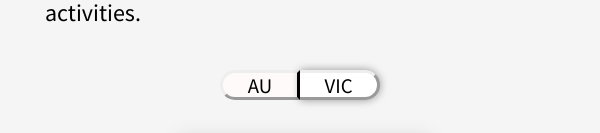
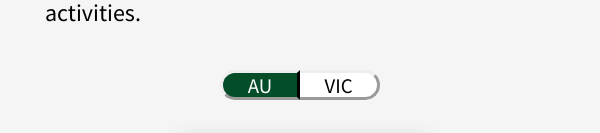
Before and after one commit to ritxon/actlitter-client, a React (Create React App) app: page /volunteer in a window 600 px wide. Shown: the part 823-956 px from the top of the page. Built offline with nearby package versions, Linux system fonts and the light colour scheme.

Commit message:
vplunteer color

```diff
--- a/src/pages/volunteer/volunteer.css
+++ b/src/pages/volunteer/volunteer.css
@@ -255,17 +255,17 @@
   .volunteer_au_opyions {
     background-color: rgb(255, 255, 255);
     text-align: center;
-    border-style: outset solid outset outset;
+    border-style: outset;
     width: 160px;
     height: 35px;
     border-radius: 15px 0px 0px 15px;
-    box-shadow: 0px 0px 8px 0 rgba(0, 0, 0, 0.4);
+    /* box-shadow: 0px 0px 8px 0 rgba(0, 0, 0, 0.4); */
   }
   .volunteer_au_opyions_choose {
     /* background-color: rgb(255, 250, 250); */
-    background-color: #E67E22;
+    background-color: #044d29;
     text-align: center;
-    border-style: outset solid outset outset;
+    border-style: outset;
     width: 160px;
     height: 35px;
     border-radius: 15px 0px 0px 15px;
@@ -273,21 +273,27 @@
   .volunteer_vic_opyions {
     background-color: rgb(255, 255, 255);
     text-align: center;
-    border-style: outset outset outset none;
+    border-style: outset;
     width: 160px;
     height: 35px;
     border-radius: 0px 15px 15px 0px;
-    box-shadow: 0px 0px 8px 0 rgba(0, 0, 0, 0.4);
+    /* box-shadow: 0px 0px 8px 0 rgba(0, 0, 0, 0.4); */
   }
 
   .volunteer_vic_opyions_choose {
     /* background-color: rgb(255, 250, 250); */
-    background-color: #E67E22;
+    background-color: #044d29;
     text-align: center;
-    border-style: outset outset outset none;
+    border-style: outset;
     width: 160px;
     height: 35px;
     border-radius: 0px 15px 15px 0px;
+  }
+  .volunteer_vic_opyions_choose p{
+    color: #fff;
+  }
+  .volunteer_au_opyions_choose p{
+    color: #fff;
   }
 }
 
@@ -329,16 +335,13 @@
     font-size: 130%;
   }
   .volunteer_au_opyions {
-    background-color: rgb(255, 255, 255);
     text-align: center;
     border-style: outset solid outset outset;
     width: 80px;
     height: 30px;
     border-radius: 15px 0px 0px 15px;
-    box-shadow: 0px 0px 8px 0 rgba(0, 0, 0, 0.4);
   }
   .volunteer_au_opyions_choose {
-    background-color: rgb(255, 250, 250);
     text-align: center;
     border-style: outset solid outset outset;
     width: 80px;
@@ -346,22 +349,33 @@
     border-radius: 15px 0px 0px 15px;
   }
   .volunteer_vic_opyions {
-    background-color: rgb(255, 255, 255);
     text-align: center;
     border-style: outset outset outset none;
     width: 80px;
     height: 30px;
     border-radius: 0px 15px 15px 0px;
-    box-shadow: 0px 0px 8px 0 rgba(0, 0, 0, 0.4);
   }
 
   .volunteer_vic_opyions_choose {
-    background-color: rgb(255, 250, 250);
     text-align: center;
     border-style: outset outset outset none;
     width: 80px;
     height: 30px;
     border-radius: 0px 15px 15px 0px;
+  }
+  .volunteer_vic_opyions_choose {
+    /* background-color: rgb(255, 250, 250); */
+    background-color: #044d29;
+  }
+  .volunteer_au_opyions_choose {
+    /* background-color: rgb(255, 250, 250); */
+    background-color: #044d29;
+  }
+  .volunteer_vic_opyions_choose p{
+    color: #fff;
+  }
+  .volunteer_au_opyions_choose p{
+    color: #fff;
   }
 }
 
```
